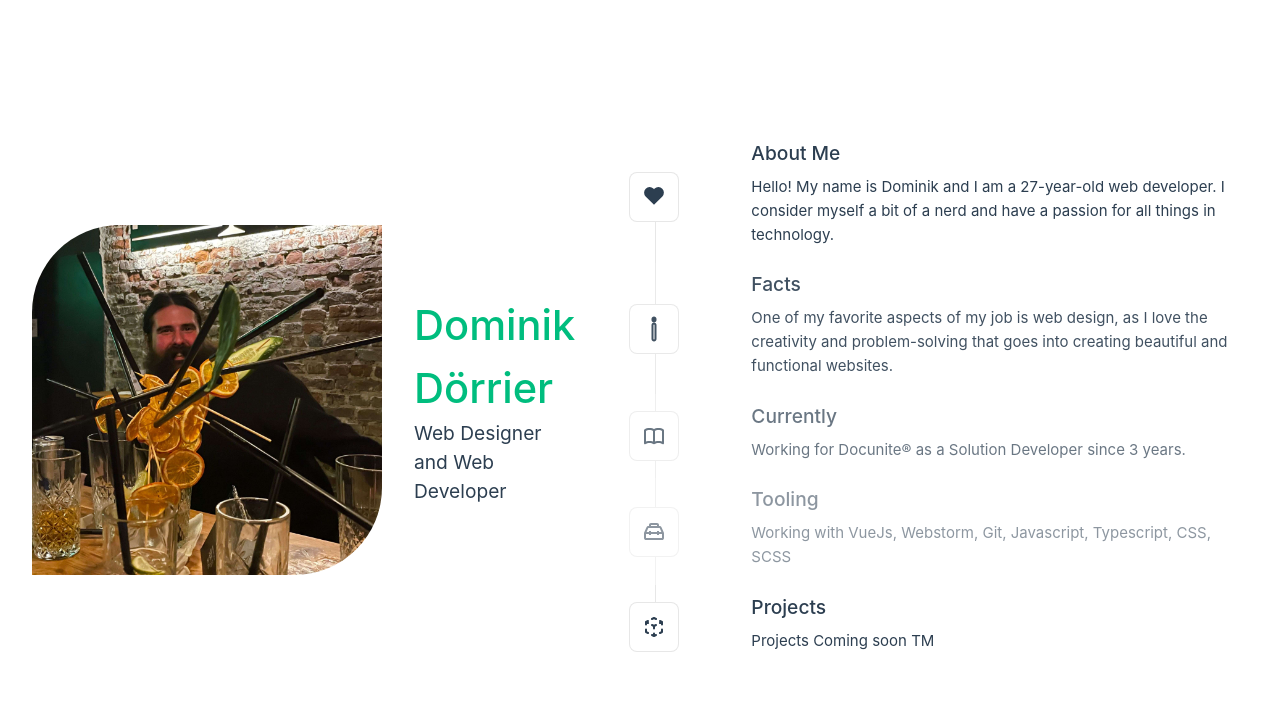
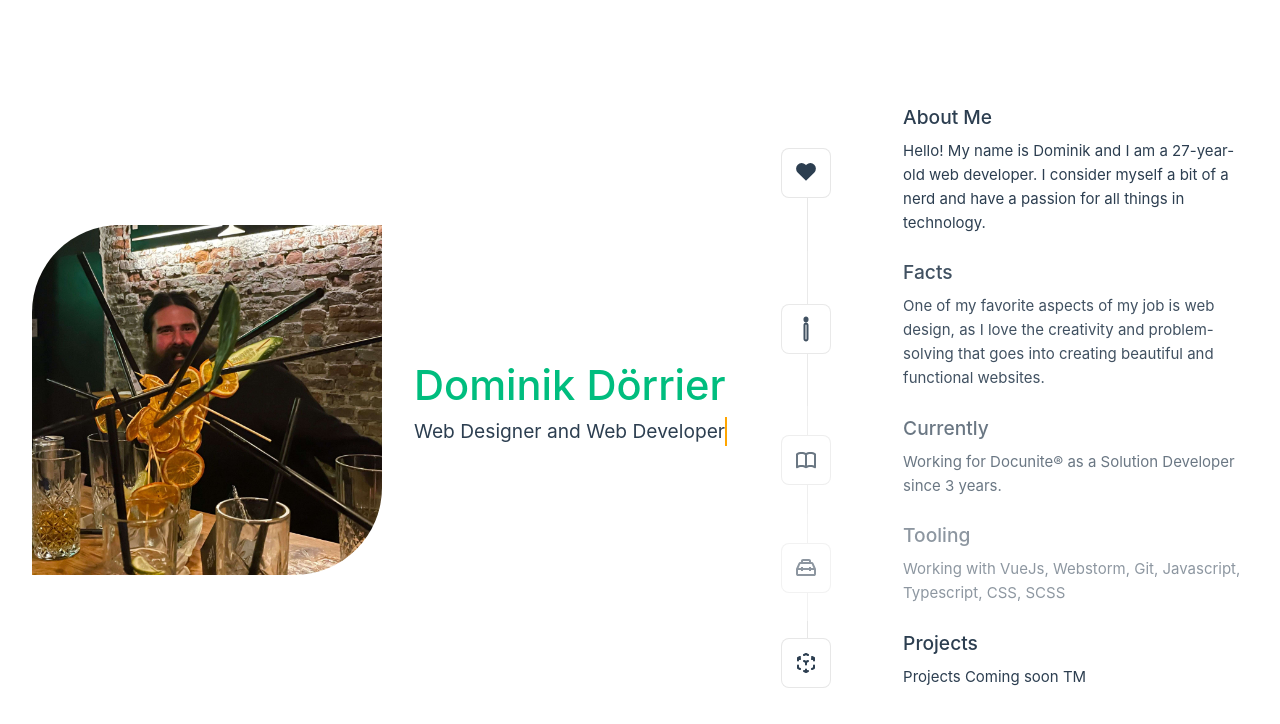
Before and after one commit to Tzyber/aboutme, a Vue app: page / in a window 1280 px wide. Shown: the top 724 px of the page. Built offline with nearby package versions, Linux system fonts and the light colour scheme.

Commit message:
typewriting effect

```diff
--- a/src/components/About-me.vue
+++ b/src/components/About-me.vue
@@ -10,15 +10,32 @@ defineProps({
 <template>
   <div class="greetings">
     <h1 class="green">{{ msg }}</h1>
-    <h3>
+    <h3 class="typed-out" >
       Web Designer and Web Developer
-
-
     </h3>
   </div>
 </template>
 
 <style scoped>
+.typed-out{
+  overflow: hidden;
+  border-right: .15em solid orange;
+  white-space: nowrap;
+  animation:
+      typing 3s forwards,
+  blink-caret .75s step-end infinite;
+  font-size: 1.2rem;
+  width: 0;
+}
+@keyframes typing {
+  from { width: 0 }
+  to { width: 100% }
+}
+@keyframes blink-caret {
+  from, to { border-color: transparent }
+  50% { border-color: orange; }
+}
+
 h1 {
   font-weight: 500;
   font-size: 2.6rem;
```
